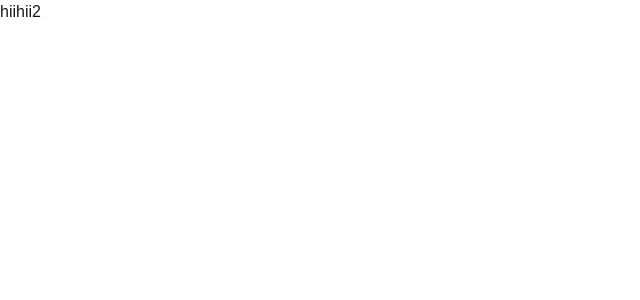
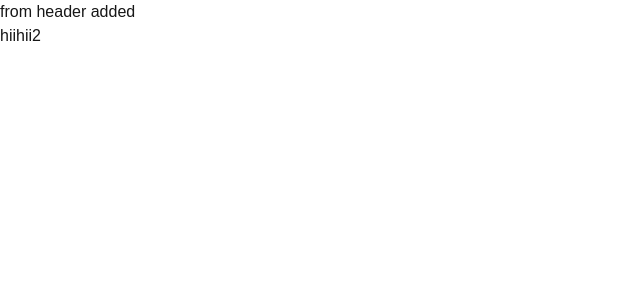
Before and after one commit to 221fa04732/next-try, a Next.js app: page / in a window 1280 px wide. Shown: the top 300 px of the page, without its empty margins (0-640 px from the left). Built offline with nearby package versions, Linux system fonts and the light colour scheme.

Commit message:
header added verify

```diff
--- a/app/page.tsx
+++ b/app/page.tsx
@@ -1,8 +1,8 @@
-import Link from "next/link";
 import Header from "@/component/header";
 
 export default function Home() {
   return (<div>
+    <div>from header added</div>
     <Header />
   </div>
   );
```
